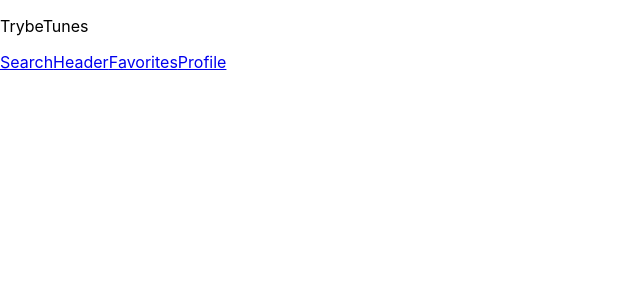
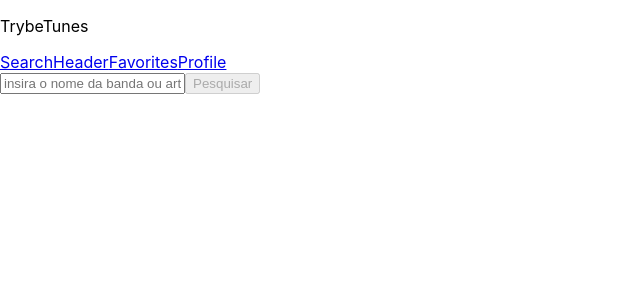
Before and after one commit to Kamui-Hebertt/trybe-tunes-react, a React (Create React App) app: page /search in a window 1280 px wide. Shown: the top 300 px of the page, without its empty margins (0-640 px from the left). Built offline with nearby package versions, Linux system fonts and the light colour scheme.

Commit message:
req 5 done

```diff
--- a/src/pages/Search.jsx
+++ b/src/pages/Search.jsx
@@ -1,14 +1,51 @@
 import React, { Component } from 'react';
 import Header from './compoents/Header';
+// import searchAlbumsAPI from '../services/searchAlbumsAPI';
 
 class Search extends Component {
+  constructor() {
+    super();
+    this.state = {
+      nameBoA: '',
+      lockedBtn: true,
+    };
+  }
+
+  typing = (event) => {
+    const { value } = event.target;
+    this.setState({ nameBoA: value }, this.unlockBtn);
+  };
+
+  unlockBtn = () => {
+    const { nameBoA } = this.state;
+    const two = 2;
+    if (nameBoA.length
+       >= two) {
+      this.setState({ lockedBtn: false });
+    } else { this.setState({ lockedBtn: true }); }
+  };
+
   render() {
+    const { nameBoA, lockedBtn } = this.state;
     return (
-      <>
+      <div data-testid="page-search">
         <Header />
-        <div data-testid="page-search" />
+        <input
+          type="text"
+          placeholder="insira o nome da banda ou artista"
+          data-testid="search-artist-input"
+          onChange={ this.typing }
+          value={ nameBoA }
+        />
+        <button
+          type="button"
+          data-testid="search-artist-button"
+          disabled={ lockedBtn }
+        >
+          Pesquisar
+        </button>
 
-      </>
+      </div>
     );
   }
 }
```
